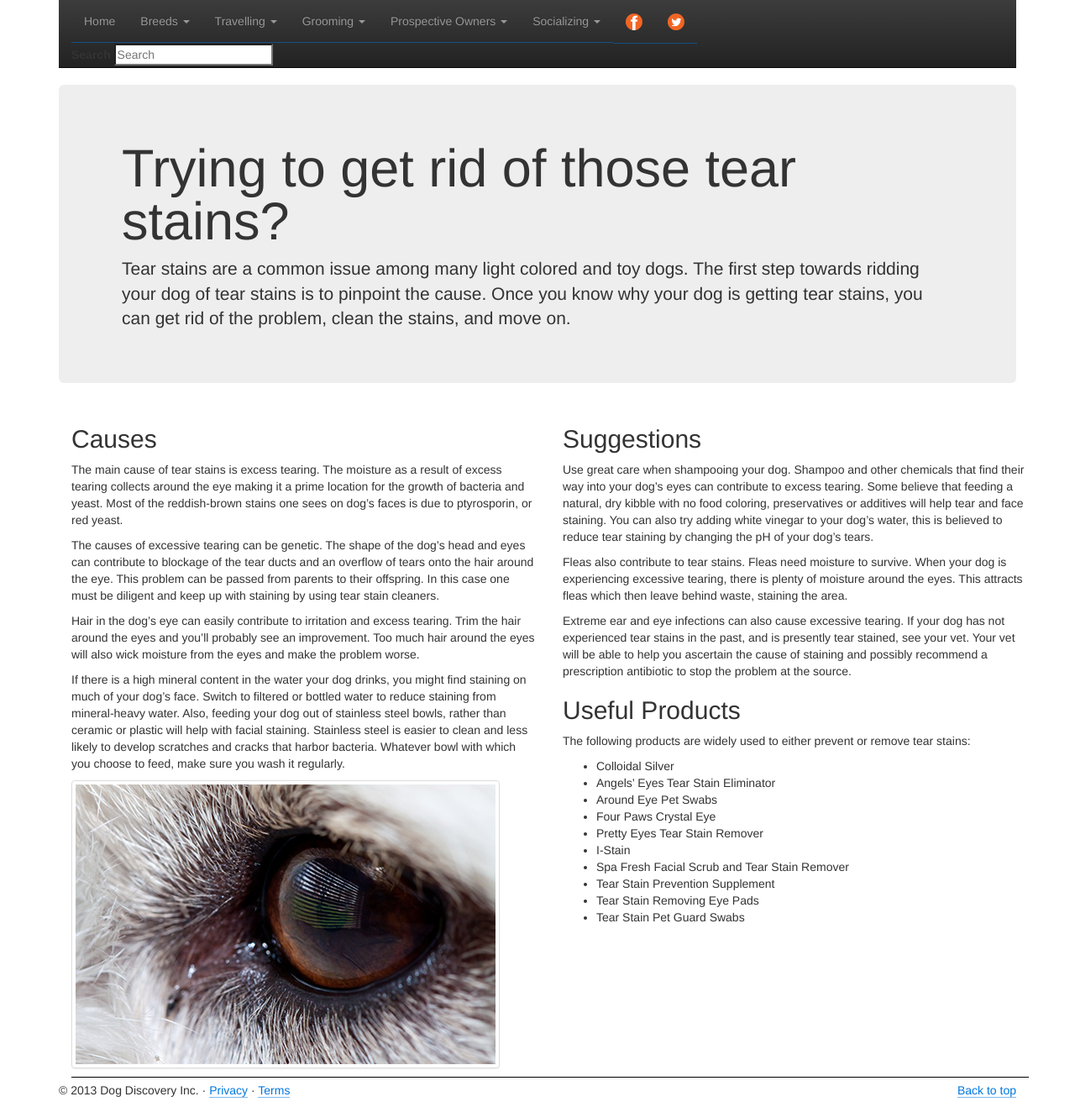
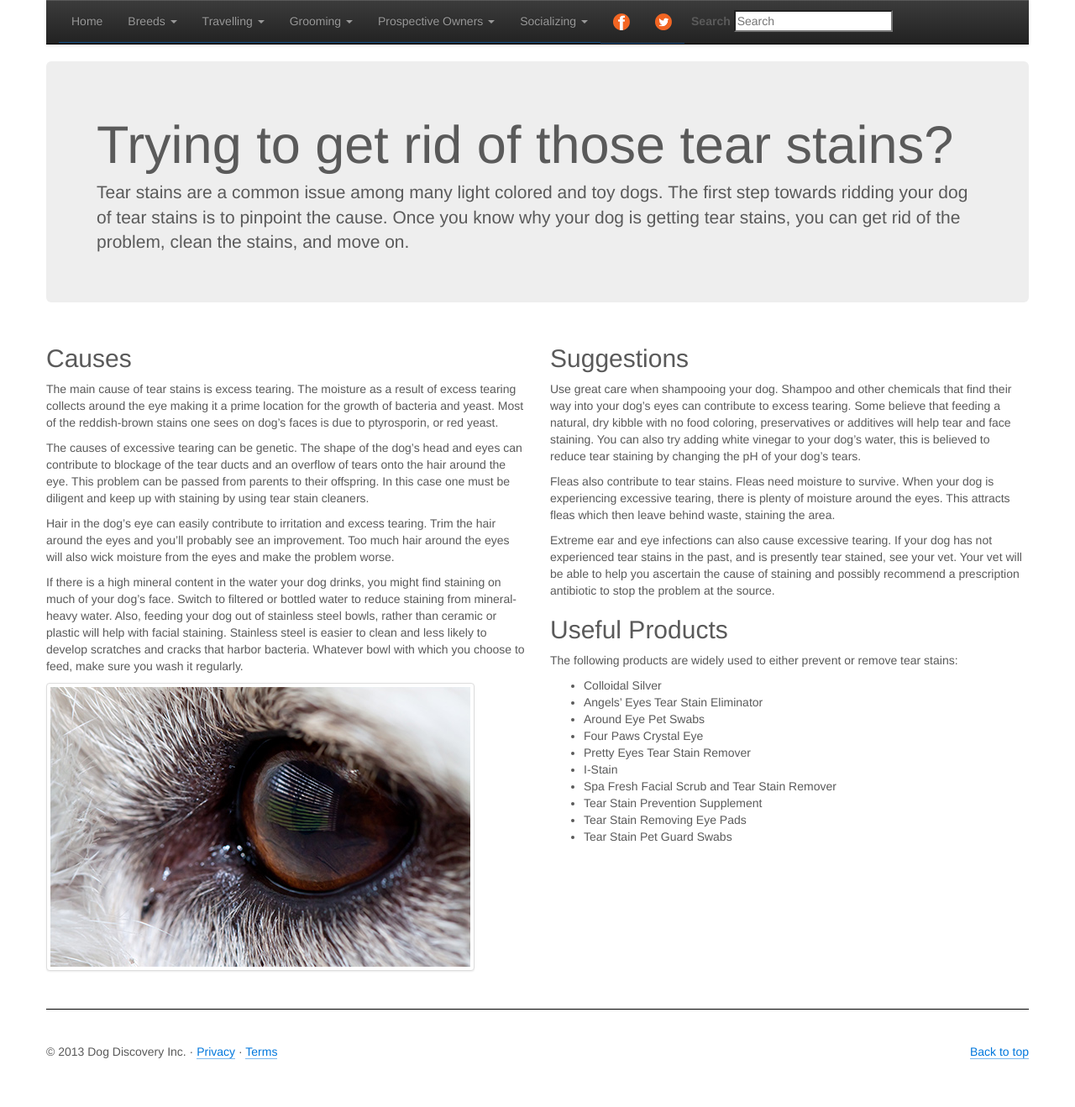
Before and after one commit to stephaniecsanky/large-data-website, a Jekyll site: the page built from grooming/tear-stains.html, in a window 1280 px wide. Shown: the whole page at 84% size. Built offline with Jekyll 4.4.1, drawn with Linux system fonts in a browser that asks for light colours; nearby versions of some CDN libraries; library files that are not in the unit come from our copies; after the commit the page ends 1292 px from its top, so only the background shows below that.

Commit message:
Adjusted link refs

```diff
--- a/_layouts/default.html
+++ b/_layouts/default.html
@@ -30,10 +30,10 @@
     <link rel="shortcut icon" href="../img/favicon.ico">
     <title>Dog Discovery</title>
 
-    <link href="dist/css/bootstrap.css" rel="stylesheet">
-	 <link href="dist/css/bootstrap-theme.css" rel="stylesheet">
-    <link href="css/jumbotron.css" rel="stylesheet">
-	<link href="css/carousel.css" rel="stylesheet">
+    <link href="/dist/css/bootstrap.css" rel="stylesheet">
+	 <link href="/dist/css/bootstrap-theme.css" rel="stylesheet">
+    <link href="/css/jumbotron.css" rel="stylesheet">
+	<link href="/css/carousel.css" rel="stylesheet">
 
     <!-- HTML5 shim and Respond.js IE8 support of HTML5 elements and media queries -->
     <!--[if lt IE 9]>
--- a/grooming/coats.html
+++ b/grooming/coats.html
@@ -1,11 +1,10 @@
 ---
 layout: default
 ---
-<title>Dog Discovery / Tear Stains</title>
+<!-- <title>Dog Discovery / Tear Stains</title>
 
-    <!-- Bootstrap core CSS -->
     <link href="../dist/css/bootstrap.css" rel="stylesheet">
-    <link href="../css/jumbotron.css" rel="stylesheet">
+    <link href="../css/jumbotron.css" rel="stylesheet">    -->
     <!-- HTML5 shim and Respond.js IE8 support of HTML5 elements and media queries -->
     <!--[if lt IE 9]>
       <script src="../../assets/js/html5shiv.js"></script>
--- a/grooming/tear-stains.html
+++ b/grooming/tear-stains.html
@@ -1,12 +1,12 @@
 ---
 layout: default
 ---
-<title>Dog Discovery / Tear Stains</title>
+<!--    <title>Dog Discovery / Tear Stains</title>
 
-    <!-- Bootstrap core CSS -->
+
     <link href="../dist/css/bootstrap.css" rel="stylesheet">
     <link href="jumbotron.css" rel="stylesheet">
-	<link href="css/carousel.css" rel="stylesheet">
+	<link href="css/carousel.css" rel="stylesheet">    -->
 
     <!-- HTML5 shim and Respond.js IE8 support of HTML5 elements and media queries -->
     <!--[if lt IE 9]>
```
